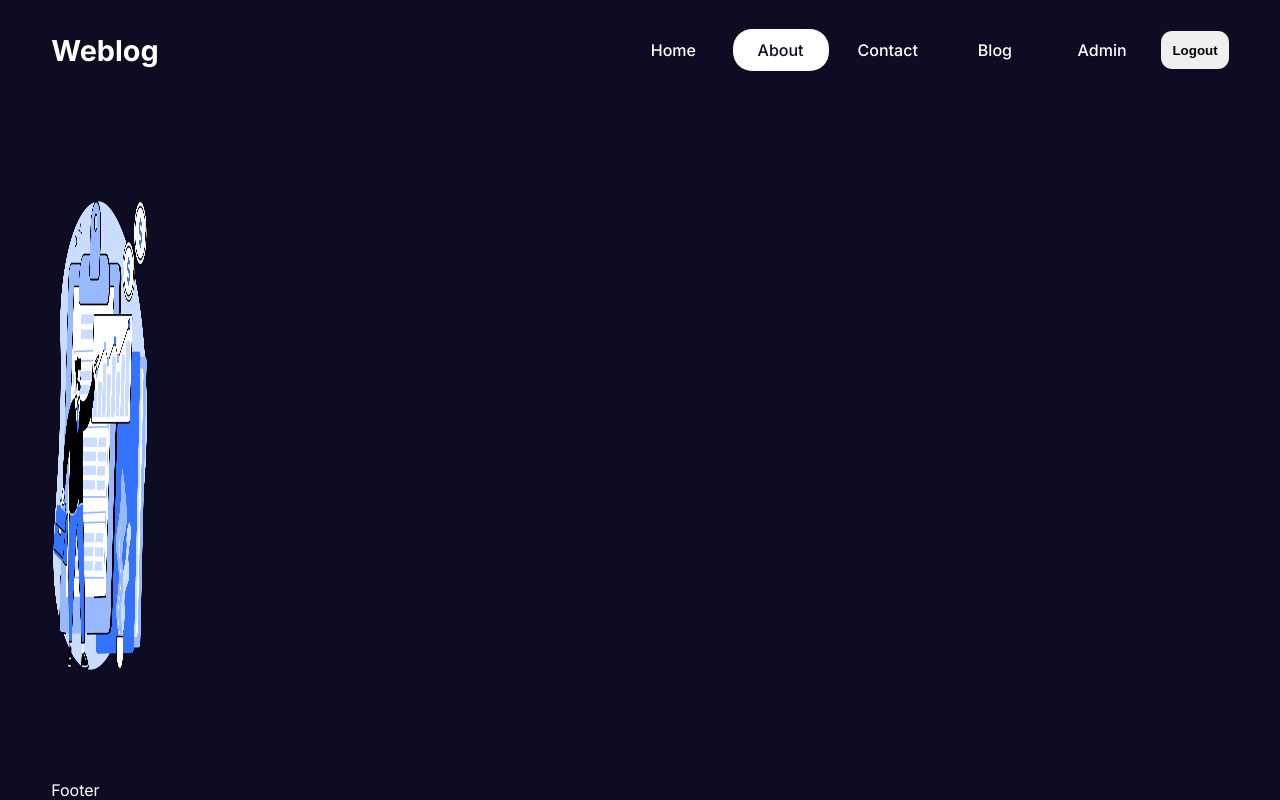
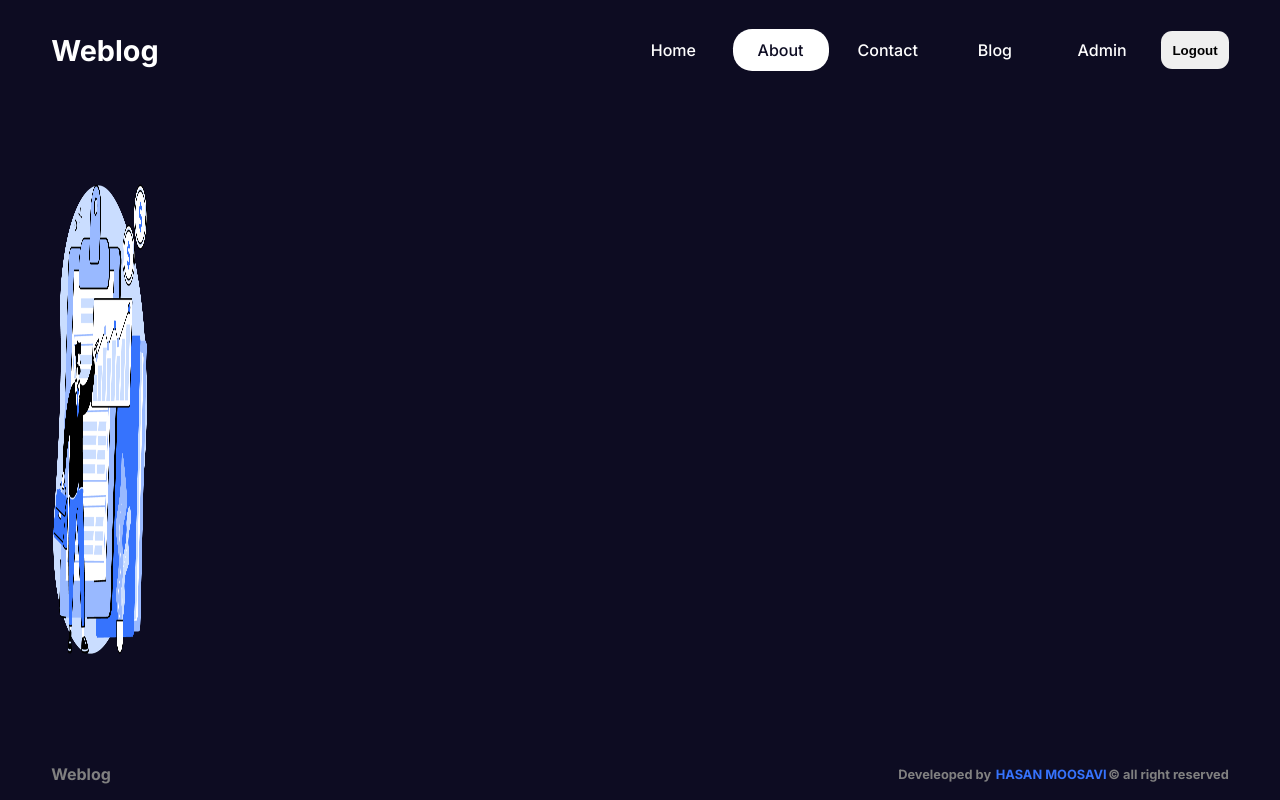
Before and after one commit to hasan814/Weblog, a Next.js app: page /about in a window 1280 px wide. Built offline with nearby package versions, Linux system fonts and the light colour scheme.

Commit message:
Finished Footer Section

```diff
--- a/src/components/layout/Footer/Footer.jsx
+++ b/src/components/layout/Footer/Footer.jsx
@@ -1,7 +1,14 @@
 import styles from "./Footer.module.css";
 
 const Footer = () => {
-  return <div>Footer</div>;
+  return (
+    <div className={styles.container}>
+      <div className={styles.logo}>Weblog</div>
+      <h1 className={styles.text}>
+        Develeoped by <span>hasan moosavi</span>&copy; all right reserved
+      </h1>
+    </div>
+  );
 };
 
 export default Footer;
--- a/src/components/layout/Footer/Footer.module.css
+++ b/src/components/layout/Footer/Footer.module.css
@@ -0,0 +1,18 @@
+.container {
+  display: flex;
+  align-items: center;
+  justify-content: space-between;
+  color: gray;
+  margin: 1rem 0;
+}
+.logo {
+  font-weight: bold;
+}
+.text {
+  font-size: 0.8rem;
+}
+.text span {
+  color: var(--btn);
+  margin: 0 0.1rem;
+  text-transform: uppercase;
+}
```
